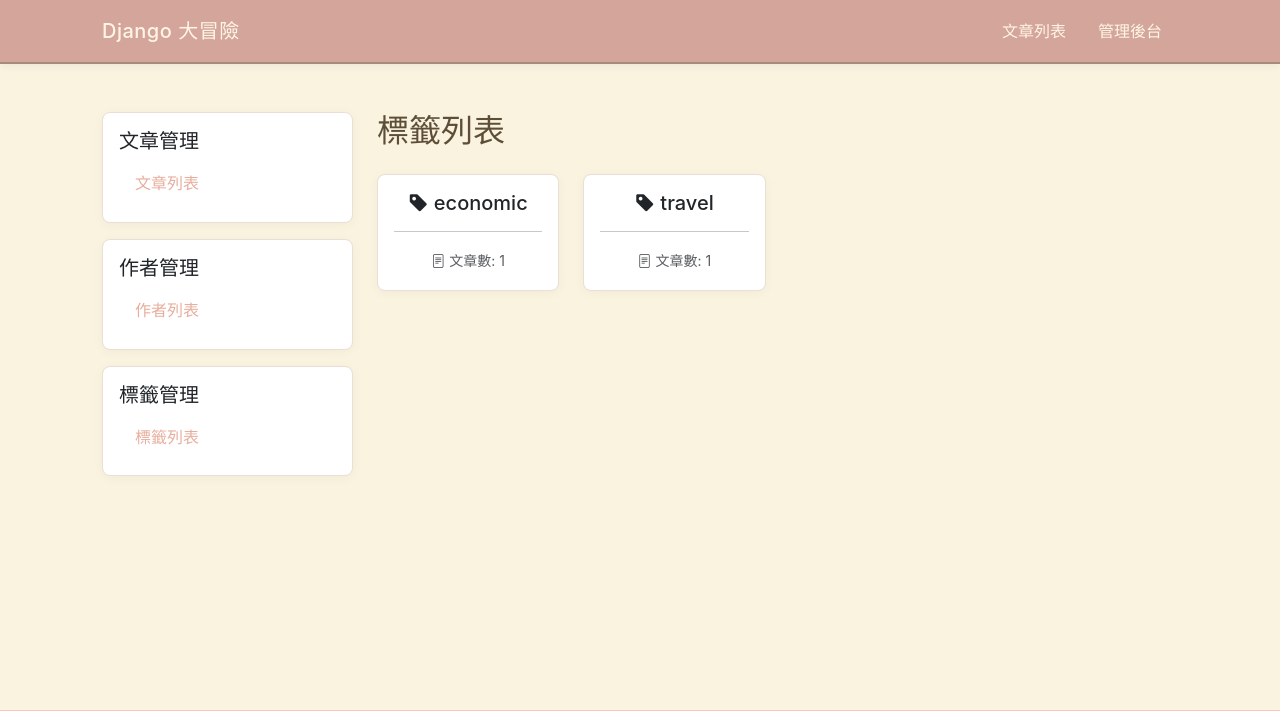
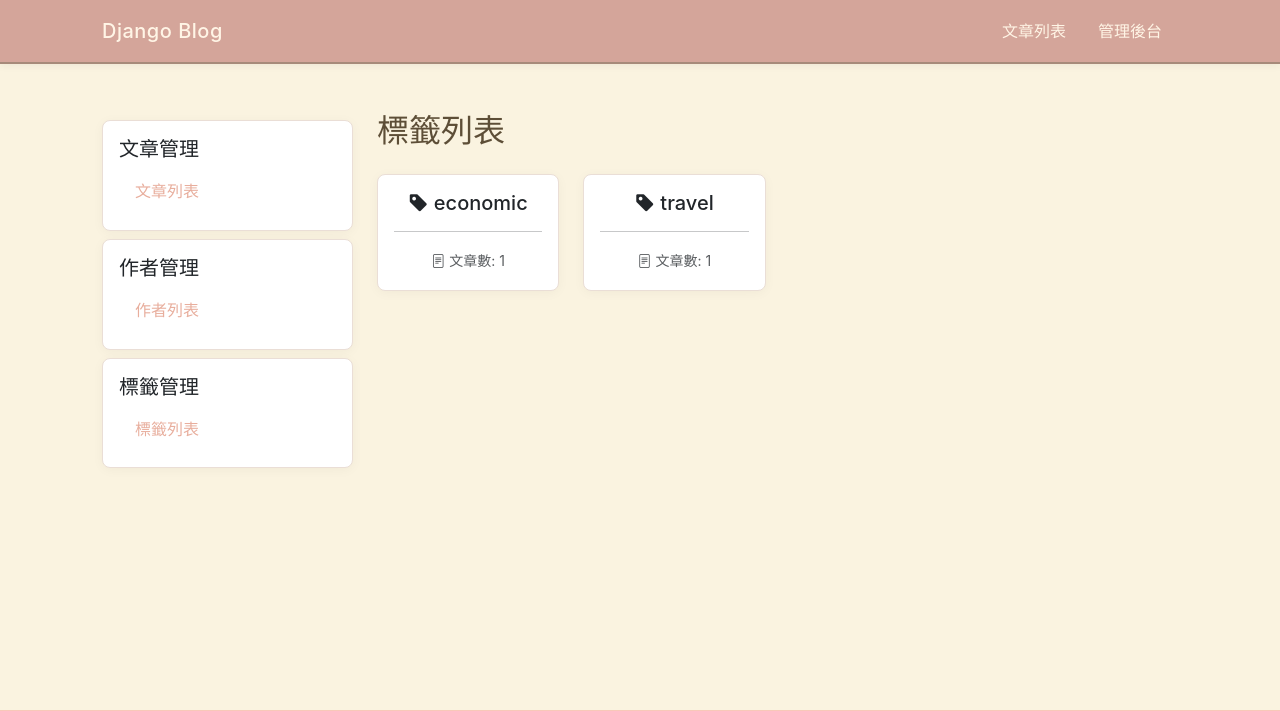
Before and after one commit to elhuai/django-playground, a Django app: page /blog/tags/ in a window 1280 px wide. Shown: the top 711 px of the page. Run offline with Django 5.2, Linux system fonts and the light colour scheme; data comes from the database, SQL or seed files in the repository; some libraries are stand-ins or nearby versions.

Commit message:
[fix] Update titles to use "Django Blog" for consistency across templates

```diff
--- a/blog/templates/blog/article_list.html
+++ b/blog/templates/blog/article_list.html
@@ -1,7 +1,7 @@
 {% extends "blog/base.html" %}
 
 {% block title %}
-  文章列表 - Django 大冒險
+  文章列表 - Django Blog
 {% endblock title %}
 
 {% block blog_content %}
--- a/blog/templates/blog/author_list.html
+++ b/blog/templates/blog/author_list.html
@@ -1,7 +1,7 @@
 {% extends "blog/base.html" %}
 
 {% block title %}
-  作者列表 - Django 大冒險
+  作者列表 - Django Blog
 {% endblock title %}
 
 {% block blog_content %}
--- a/blog/templates/blog/base.html
+++ b/blog/templates/blog/base.html
@@ -3,42 +3,10 @@
 {% block content %}
   <div class="row">
     <aside class="col-md-3 mb-4">
-      <div class="card">
-        <div class="card-body">
-          <h5 class="card-title">
-            文章管理
-          </h5>
-          <ul class="list-group list-group-flush">
-            <li class="list-group-item">
-              <a href="{% url 'article_list' %}" class="text-decoration-none">文章列表</a>
-            </li>
-          </ul>
-        </div>
-      </div>
-      <div class="card mt-3">
-        <div class="card-body">
-          <h5 class="card-title">
-            作者管理
-          </h5>
-          <ul class="list-group list-group-flush">
-            <li class="list-group-item">
-              <a href="{% url 'author_list' %}" class="text-decoration-none">作者列表</a>
-            </li>
-          </ul>
-        </div>
-      </div>
-      <div class="card mt-3">
-        <div class="card-body">
-          <h5 class="card-title">
-            標籤管理
-          </h5>
-          <ul class="list-group list-group-flush">
-            <li class="list-group-item">
-              <a href="{% url 'tag_list' %}" class="text-decoration-none">標籤列表</a>
-            </li>
-          </ul>
-        </div>
-      </div>
+        {% include "blog/components/list_card.html" with title="文章管理" name="文章列表" url_location="article_list" %}
+        {% include "blog/components/list_card.html" with title="作者管理" name="作者列表" url_location="author_list" %}
+        {% include "blog/components/list_card.html" with title="標籤管理" name="標籤列表" url_location="tag_list" %}
+
     </aside>
     <div class="col-md-9">
       {% block blog_content %}
--- /dev/null
+++ b/blog/templates/blog/components/list_card.html
@@ -0,0 +1,12 @@
+<div class="card mt-2">
+        <div class="card-body">
+          <h5 class="card-title">
+            {{ title }}
+          </h5>
+          <ul class="list-group list-group-flush">
+            <li class="list-group-item">
+              <a href="{% url url_location %}" class="text-decoration-none">{{ name }}</a>
+            </li>
+          </ul>
+        </div>
+      </div>
--- a/blog/templates/blog/tag_list.html
+++ b/blog/templates/blog/tag_list.html
@@ -1,7 +1,7 @@
 {% extends "blog/base.html" %}
 
 {% block title %}
-  標籤列表 - Django 大冒險
+  標籤列表 - Django Blog
 {% endblock title %}
 
 {% block blog_content %}
--- a/templates/base.html
+++ b/templates/base.html
@@ -11,7 +11,7 @@
 
     <title>
       {% block title %}
-        Django 大冒險
+        Django Blog
       {% endblock title %}
     </title>
 
@@ -28,7 +28,7 @@
   <body>
     <nav class="navbar navbar-expand-lg">
       <div class="container">
-        <span class="navbar-brand">Django 大冒險</span>
+        <span class="navbar-brand">Django Blog</span>
         <button class="navbar-toggler"
                 type="button"
                 data-bs-toggle="collapse"
```
